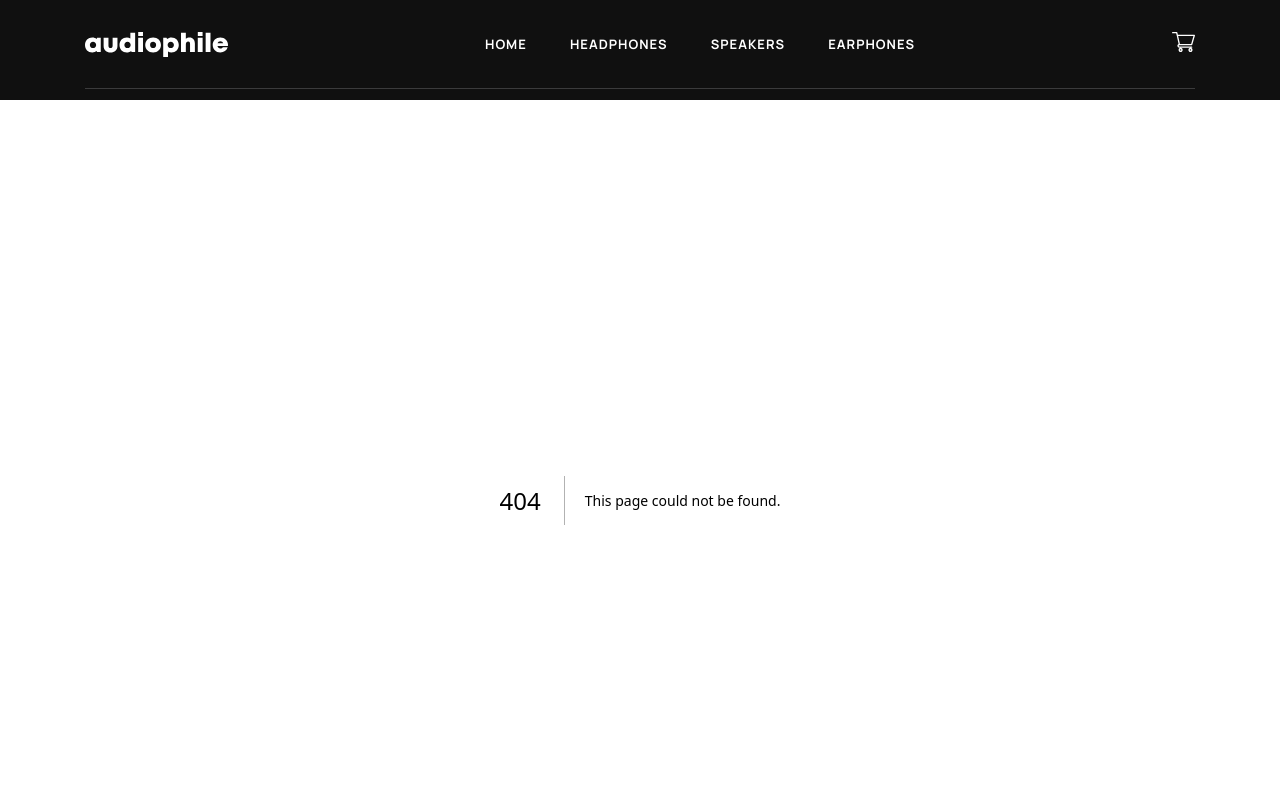
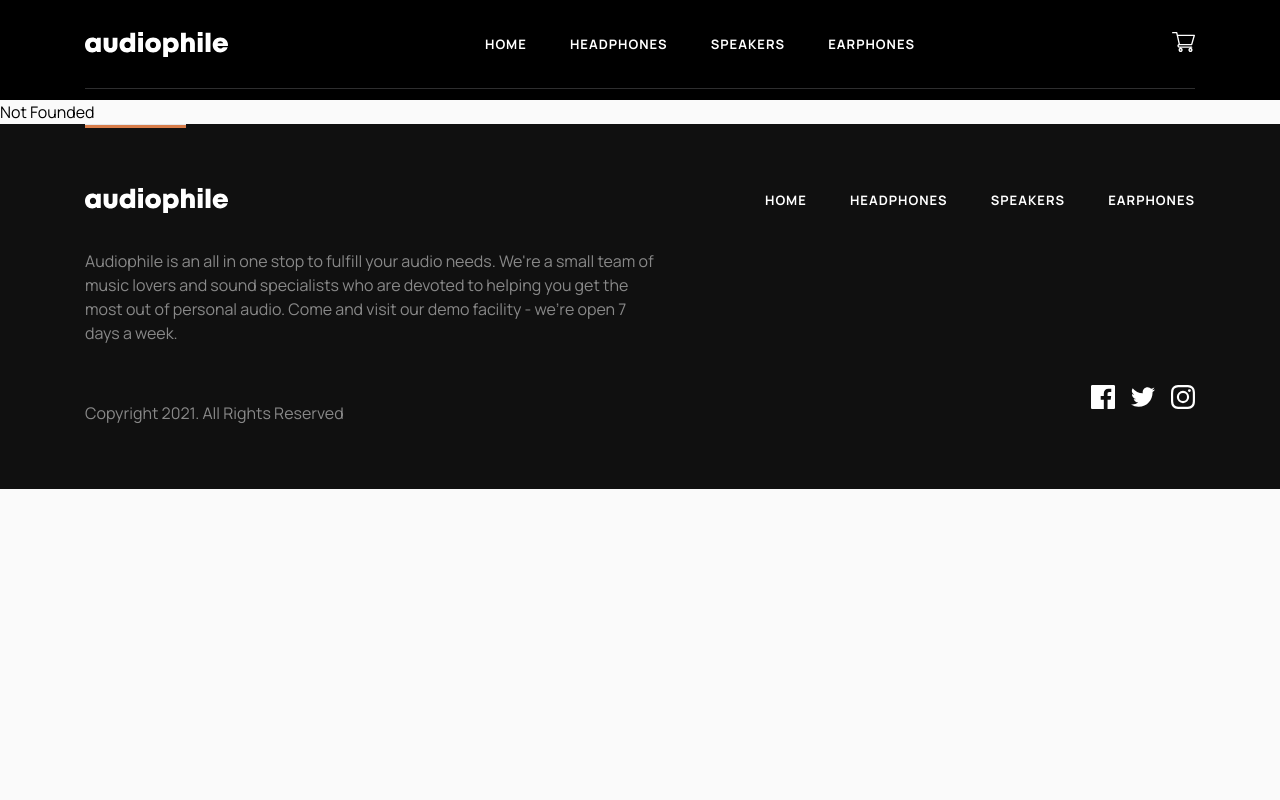
Before and after one commit to GustavoJuvino/Audiophile-Website, a Next.js app: page /1 in a window 1280 px wide. Before the commit this address had no page. Shown: the top 800 px of the page. Built offline with nearby package versions, Linux system fonts and the light colour scheme.

Commit message:
Building categories of the products page

```diff
--- /dev/null
+++ b/app/Api/products/route.ts
@@ -0,0 +1,6 @@
+import { NextResponse } from "next/server";
+import data from "./data.json";
+
+export async function GET() {
+    return NextResponse.json(data);
+}
--- a/app/Components/Header/Header.tsx
+++ b/app/Components/Header/Header.tsx
@@ -3,6 +3,7 @@ import React, { useState } from 'react';
 import { Cart, Logo } from "@/public/assets/svgs";
 import styles from "./Mobile.module.css";
 import MobileMenu from "../MobileMenu";
+import { usePathname } from 'next/navigation'
 
 export const headerItems = [
     "home",
@@ -12,9 +13,19 @@ export const headerItems = [
 ]
 
 const Header = () => {
+    const pathname = usePathname();
     const [active, setActive] = useState(false);
+    console.log(pathname)
+
   return (
-    <header className="w-full h-[100px] flex justify-center bg-onyx">
+    <header className={`
+            w-full
+            h-[100px]
+            flex
+            justify-center
+            ${pathname === "/" ? "bg-onyx" : "bg-black" }
+        `}
+    >
         <div className="
                 w-[1110px]
                 mt-8
--- /dev/null
+++ b/app/Helper/getData.ts
@@ -0,0 +1,4 @@
+export default async function getData(data: string,) {
+    const res = await import(`@/app/Api/${data}/route`);
+    return await (await res.GET()).json();
+  }
--- /dev/null
+++ b/app/[category]/page.tsx
@@ -0,0 +1,29 @@
+import getData from "../Helper/getData";
+
+
+const categories = ["headphones", "speakers", "earphones"] as const;
+type Category = (typeof categories)[number];
+
+export default async function page({params}: {params: {category: string}}) {
+    const { category } = params;
+
+    // user-defined guard
+    const isCategory = (value: any): value is Category => categories.includes(value);
+
+    // Data Products
+    const products = isCategory(category) && await getData("products");
+
+
+    if(isCategory(category)) {
+        return (
+            <main className="w-full h-[500px] flex justify-center">
+                {/* <h1>{category}</h1> */}
+                {products.map((product: any) => (
+                    <div>
+                        {product.category}
+                    </div>
+                ))}
+            </main>
+        )
+    } else return <h1>Not Founded</h1>
+}
```
Also changed, not shown: app/Api/products/data.json (renamed from data.json).
